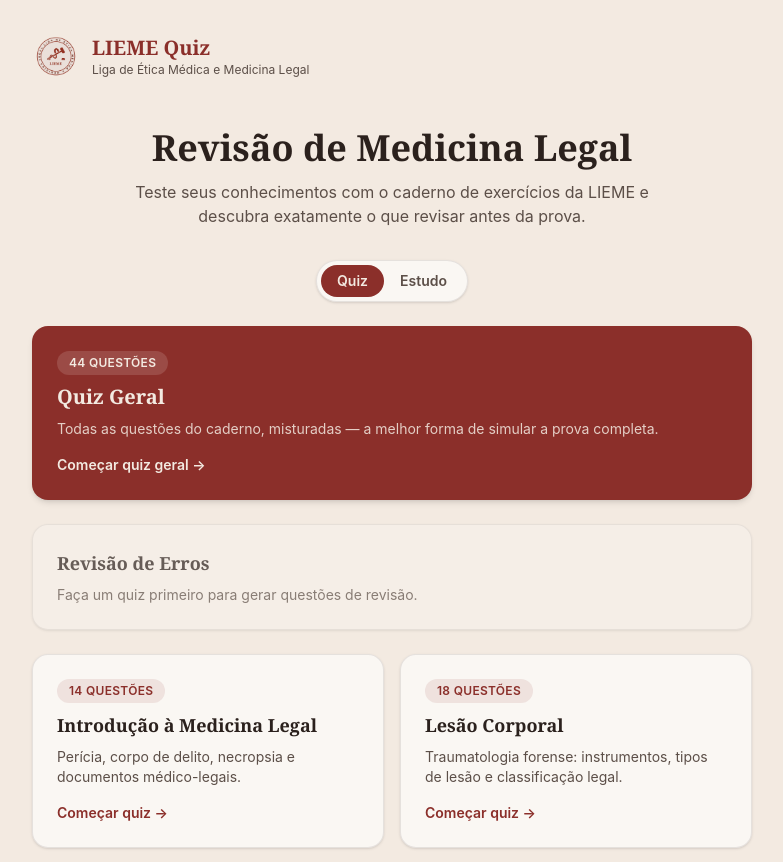
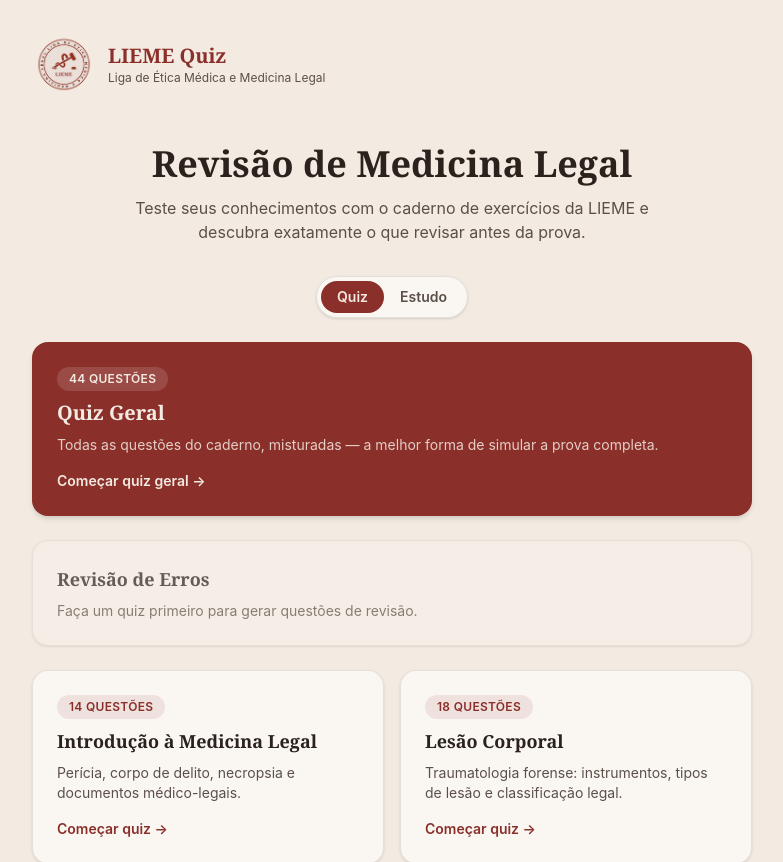
Before and after one commit to abraao0liveira/lieme-quiz, a React (Vite) app: page / in a window 1280 px wide. Shown: the top 862 px of the page, without its empty margins (248-1031 px from the left). Built offline with nearby package versions, Linux system fonts and the light colour scheme.

Commit message:
Change logo span size in Header component
Updated the Header component to adjust the logo size.

```diff
--- a/src/components/layout/Header.tsx
+++ b/src/components/layout/Header.tsx
@@ -4,7 +4,7 @@ export function Header() {
   return (
     <header className="mx-auto flex max-w-3xl items-center gap-3 px-4 pb-2 pt-8 sm:px-6">
       <Link to="/" className="flex items-center gap-3 focus-visible:outline-none focus-visible:ring-2 focus-visible:ring-lieme-burgundy rounded-lg">
-        <span className="h-10 w-10 shrink-0 rounded-full sm:h-12 sm:w-12">
+        <span className="h-10 w-10 shrink-0 overflow-hidden rounded-full sm:h-16 sm:w-16">
           <img src="/logo-seal.png" alt="Selo da LIEME" className="h-full w-full object-cover" />
         </span>
         <div className="leading-tight">
```
